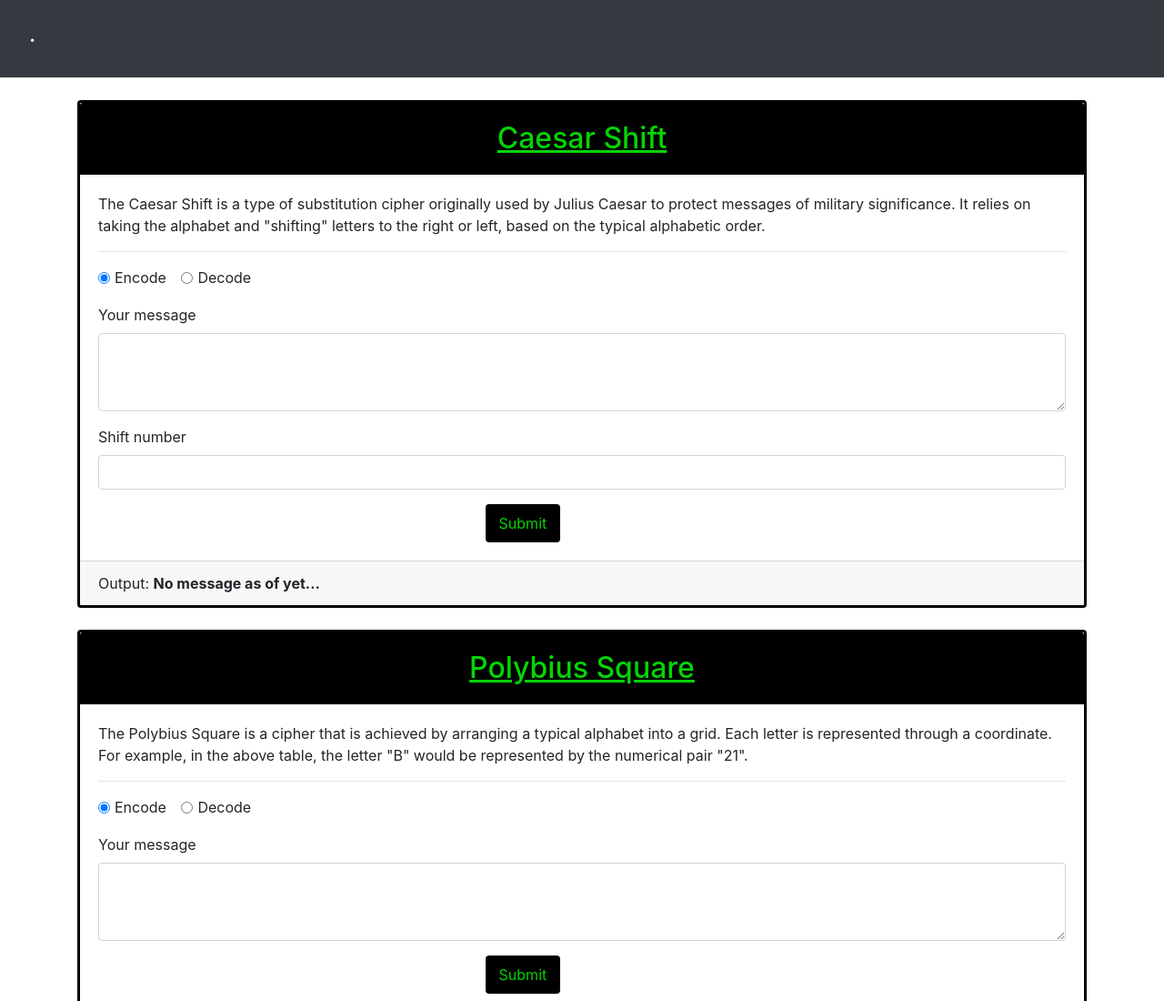
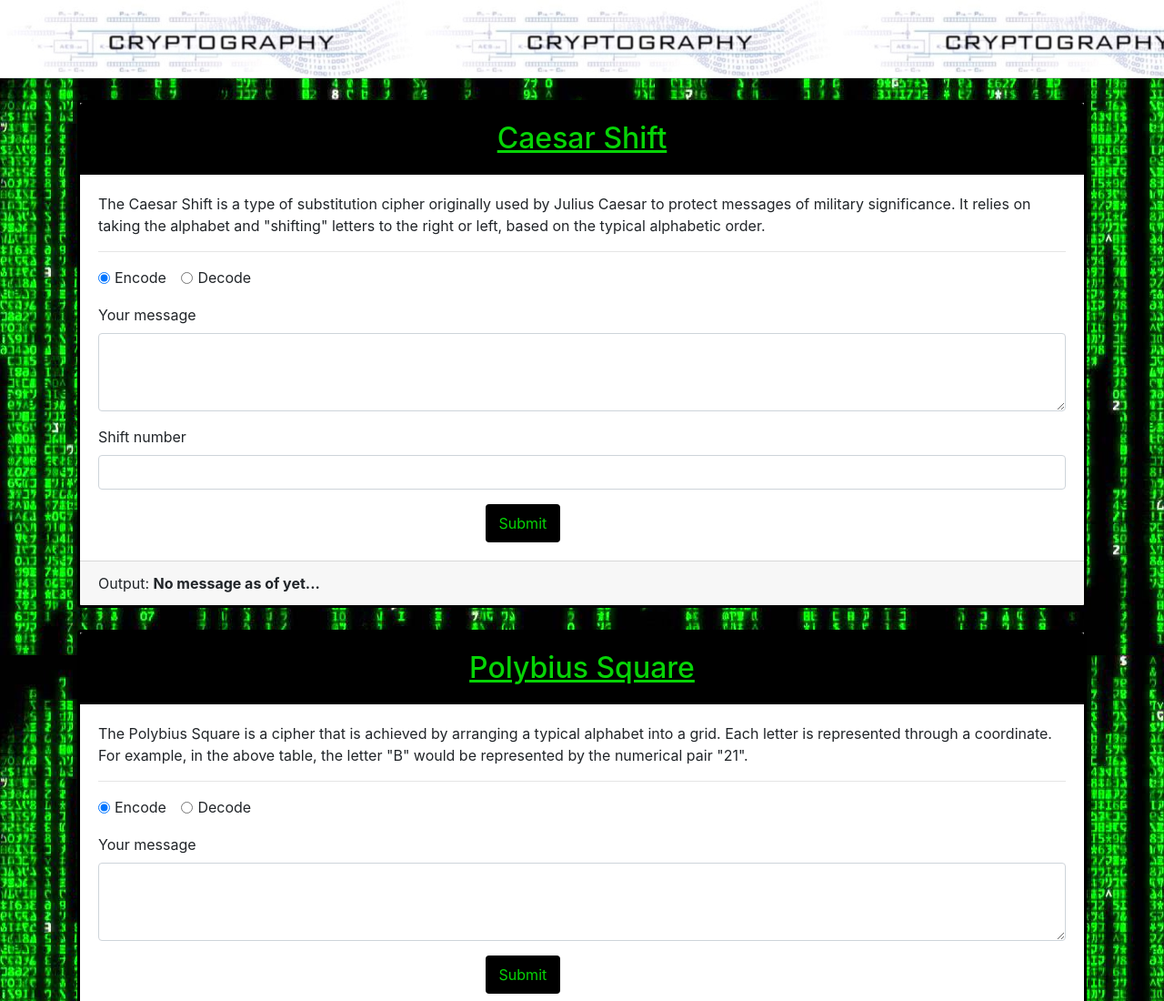
Before and after one commit to Code-Life-Hub/Decryption-Encryption-WebPage, a website: page index.html in a window 1280 px wide. Shown: the top 1100 px of the page at 91% size. Drawn offline with nearby package versions, Linux system fonts and the light colour scheme; the site is published under a folder, as on GitHub Pages, so addresses that start at the root find nothing.

Commit message:
Test patch deployment

```diff
--- a/index.html
+++ b/index.html
@@ -17,7 +17,7 @@
 
     <style>
       body {
-        background-image: url("/img-1.jpg") !important;
+        background-image: url("img-1.jpg") !important;
       }
       /* Added styles for the header */
 
@@ -32,7 +32,7 @@
       }
 
       .row.align-items-center {
-        background-image: url("/decoder-ring-banner.jpg") !important;
+        background-image: url("decoder-ring-banner.jpg") !important;
       }
 
       button.btn-primary {
```
